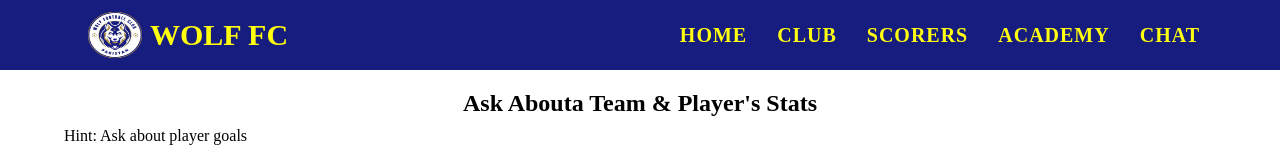
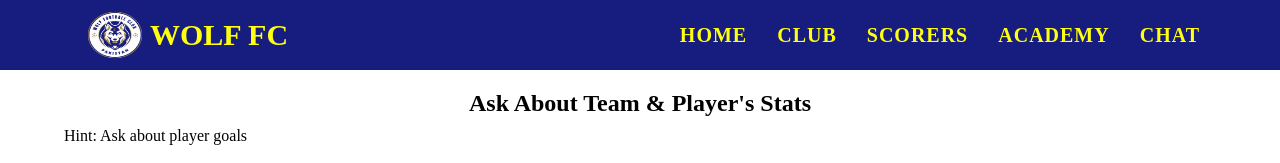
Before and after one commit to Zulqarnain32/wolf, a React (Vite) app: page /chat in a window 1280 px wide. Shown: the top 163 px of the page. Built offline with nearby package versions, Linux system fonts and the light colour scheme.

Commit message:
Update API key and fix heading text
Updated API key and corrected heading text.

```diff
--- a/src/components/Chat.jsx
+++ b/src/components/Chat.jsx
@@ -71,7 +71,7 @@ const Chat = () => {
      // url: "https://generativelanguage.googleapis.com/v1beta/models/gemini-1.5-flash:generateContent?key=AIzaSyCKYhX_a-LBNPNrydxpF5mEE92Ej-pKyEM",
   method: "POST",
   params: {
-    key: "AIzaSyAgQstdOGg9yTgN5ZBxd0WX7ksjcbouVYU",
+    key: "AIzaSyAjUBIwObEeqaxBFyZ7L-FJYCDreNYEyqI",
   },
   headers: {
     "Content-Type": "application/json",
@@ -105,7 +105,7 @@ setResponseText(answer);
 
   return (
     <div>
-     <h2 className="ask">Ask Abouta Team & Player's Stats</h2>
+     <h2 className="ask">Ask About Team & Player's Stats</h2>
      <p className="hint">Hint: Ask about player goals</p>
       <textarea value={question} onChange={(e) => setQuestion(e.target.value)} />
       <br />
```
